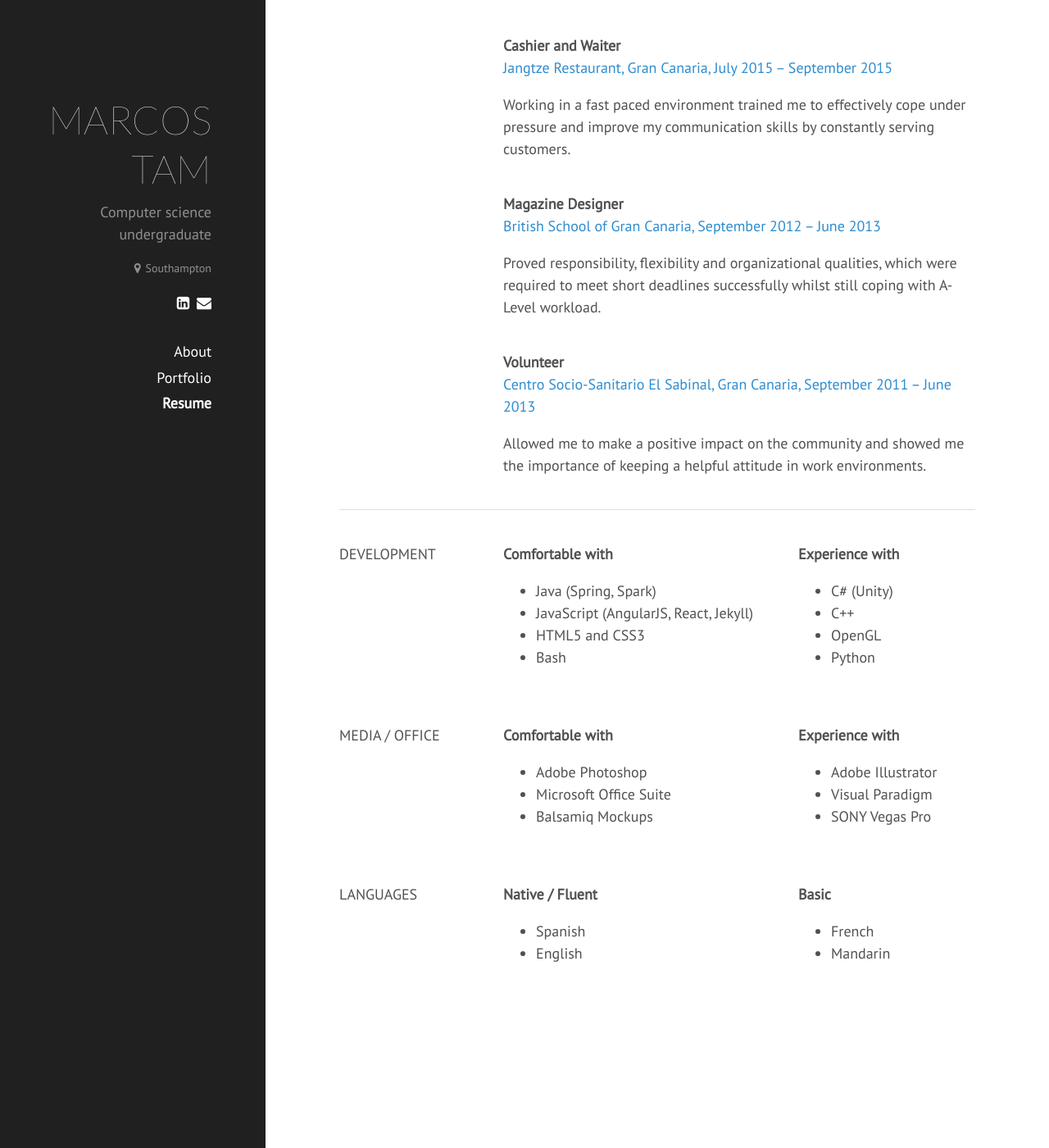
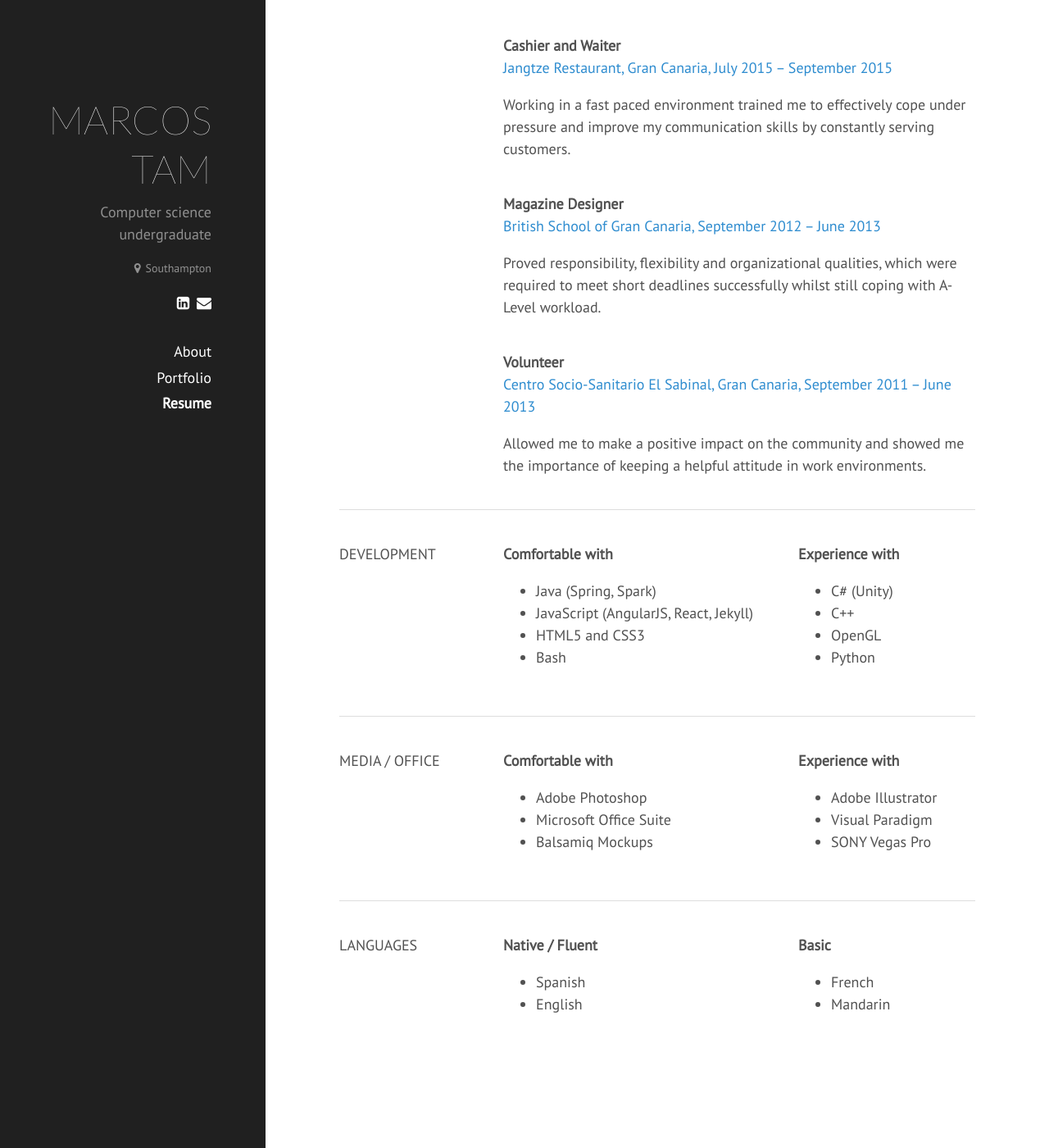
Before and after one commit to marcosss3/marcosss3.github.io, a Jekyll site: the page built from resume.md, in a window 1280 px wide and 1400 px high, scrolled down 1041 px. Shown: the whole window at 82% size. Built offline with Jekyll 4.4.1, drawn with Linux system fonts in a browser that asks for light colours; nearby versions of some CDN libraries.

Commit message:
Mobile compatibility

```diff
--- a/_includes/sidebar.html
+++ b/_includes/sidebar.html
@@ -1,5 +1,5 @@
 <div class="sidebar">
-    <div class="container" style="margin-top: 80px; text-align: right; margin-right: 30px">
+    <div class="container">
 
         <div class="sidebar-about" style="margin-bottom: 30px">
 
--- a/index.html
+++ b/index.html
@@ -3,10 +3,10 @@
 title: About
 ---
 
-<div style="display: flex; margin-top: 100px">
+<div class="about-container">
 
-  <div style="min-width:250px; margin-top: 20px">
-    <img src="{{ site.baseurl }}public/images/Profile.jpg" style="width:200px; height:200px; border-radius: 50%;">
+  <div class="img-container">
+    <img src="{{ site.baseurl }}public/images/Profile.jpg">
   </div>
 
   <div>
--- a/public/css/custom.css
+++ b/public/css/custom.css
@@ -1,3 +1,92 @@
+.sidebar > .container {
+    margin-right: 30px;
+    text-align: right;
+}
+
+@media (min-width: 768px) {
+    .sidebar > .container {
+        margin-top: 80px;
+        margin-right: 30px;
+        text-align: right;
+    }
+}
+
+@media (max-width: 768px) {
+    .about-container > .img-container{
+        min-width:250px;
+        margin-top: 20px;
+        margin-bottom: 40px;
+    }
+    .about-container > .img-container > img {
+        width:200px;
+        height:200px;
+        border-radius: 50%;
+        display:block;
+        margin:auto;
+    }
+}
+
+@media (min-width: 768px) {
+    .about-container {
+        display: flex;
+        margin-top: 100px
+    }
+    .about-container > .img-container{
+        min-width:250px;
+        margin-top: 20px;
+    }
+    .about-container > .img-container > img {
+        width:200px;
+        height:200px;
+        border-radius: 50%;
+    }
+}
+
+@media (max-width: 768px) {
+    .resume-section {
+        margin-top: 40px;
+        margin-bottom: 10px;
+        border-width: 1px;
+        border-bottom-color: #dddddd;
+        border-bottom-style: solid;
+    }
+    .section-title {
+        margin-bottom: 30px;
+    }
+    .skill-section {
+        margin-bottom: 10px;
+        margin-top: 40px;
+        border-width: 1px;
+        border-bottom-color: #dddddd;
+        border-bottom-style: solid;
+    }
+}
+
+@media (min-width: 768px) {
+    .resume-section {
+        display: flex;
+        margin-top: 40px;
+        margin-bottom: 10px;
+        border-width: 1px;
+        border-bottom-color: #dddddd;
+        border-bottom-style: solid;
+    }
+    .section-title {
+        min-width: 200px;
+    }
+    .skill-section {
+        display: flex;
+        margin-top: 40px;
+        margin-bottom: 10px;
+        border-width: 1px;
+        border-bottom-color: #dddddd;
+        border-bottom-style: solid;
+    }
+    .skill-section > .skill-columns {
+        display: flex;
+    }
+}
+
 .thumbnail {
     position: relative;
     display: table;
--- a/resume.md
+++ b/resume.md
@@ -5,12 +5,9 @@
 
 Alternatively, download a <a href="{{ site.baseurl }}public/resources/curriculum.pdf" target="_blank">PDF version</a>
 
-<div style="display: flex; margin-top: 40px; margin-bottom: 10px;
-	border-width: 1px;
-   	border-bottom-color: #dddddd;
-   	border-bottom-style: solid;">
+<div class="resume-section">
 
-	<div style="min-width:200px">PROFILE</div>
+	<div class="section-title">PROFILE</div>
 
 	<div>
 
@@ -22,12 +19,9 @@
 
 </div>
 
-<div style="display: flex; margin-top: 40px; margin-bottom: 10px;
-	border-width: 1px;
-   	border-bottom-color: #dddddd;
-   	border-bottom-style: solid;">
+<div class="resume-section">
 
-	<div style="min-width:200px">EDUCATION</div>
+	<div class="section-title">EDUCATION</div>
 
 	<div>
 
@@ -47,12 +41,9 @@
 
 </div>
 
-<div style="display: flex; margin-top: 40px; margin-bottom: 10px;
-	border-width: 1px;
-   	border-bottom-color: #dddddd;
-   	border-bottom-style: solid;">
+<div class="resume-section">
 
-	<div style="min-width:200px">WORK EXPERIENCE</div>
+	<div class="section-title">WORK EXPERIENCE</div>
 
 	<div>
 
@@ -84,11 +75,11 @@
 
 </div>
 
-<div style="display: flex; margin-top: 40px; margin-bottom: 10px;">
+<div class="skill-section" style="margin-top: 40px;">
 
-	<div style="min-width:200px">DEVELOPMENT</div>
+	<div class="section-title">DEVELOPMENT</div>
 
-	<div style="display: flex">
+	<div class="skill-columns">
 
 		<div style="min-width:360px; margin-bottom: 40px">
 		<p><b>Comfortable with</b></p>
@@ -114,11 +105,11 @@
 
 </div>
 
-<div style="display: flex; margin-bottom: 10px;">
+<div class="skill-section">
 
-	<div style="min-width:200px">MEDIA / OFFICE</div>
+	<div class="section-title">MEDIA / OFFICE</div>
 
-	<div style="display: flex">
+	<div class="skill-columns">
 
 		<div style="min-width:360px; margin-bottom: 40px">
 		<p><b>Comfortable with</b></p>
@@ -142,11 +133,11 @@
 
 </div>
 
-<div style="display: flex; margin-bottom: 10px;">
+<div class="skill-section" style="border-width: 0px;">
 
-	<div style="min-width:200px">LANGUAGES</div>
+	<div class="section-title">LANGUAGES</div>
 
-	<div style="display: flex">
+	<div class="skill-columns">
 
 		<div style="min-width:360px;">
 		<p><b>Native / Fluent</b></p>
```
Also changed, not shown: 15 other files.
